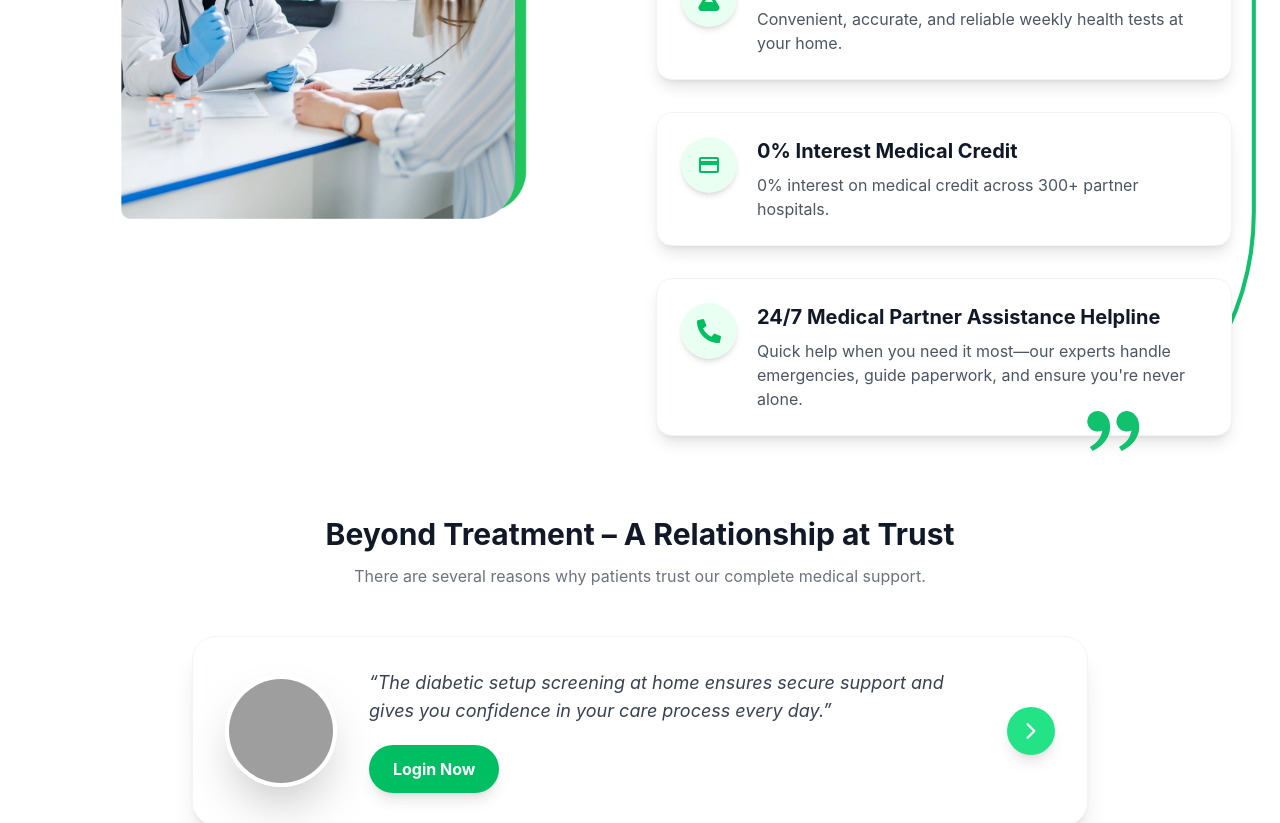
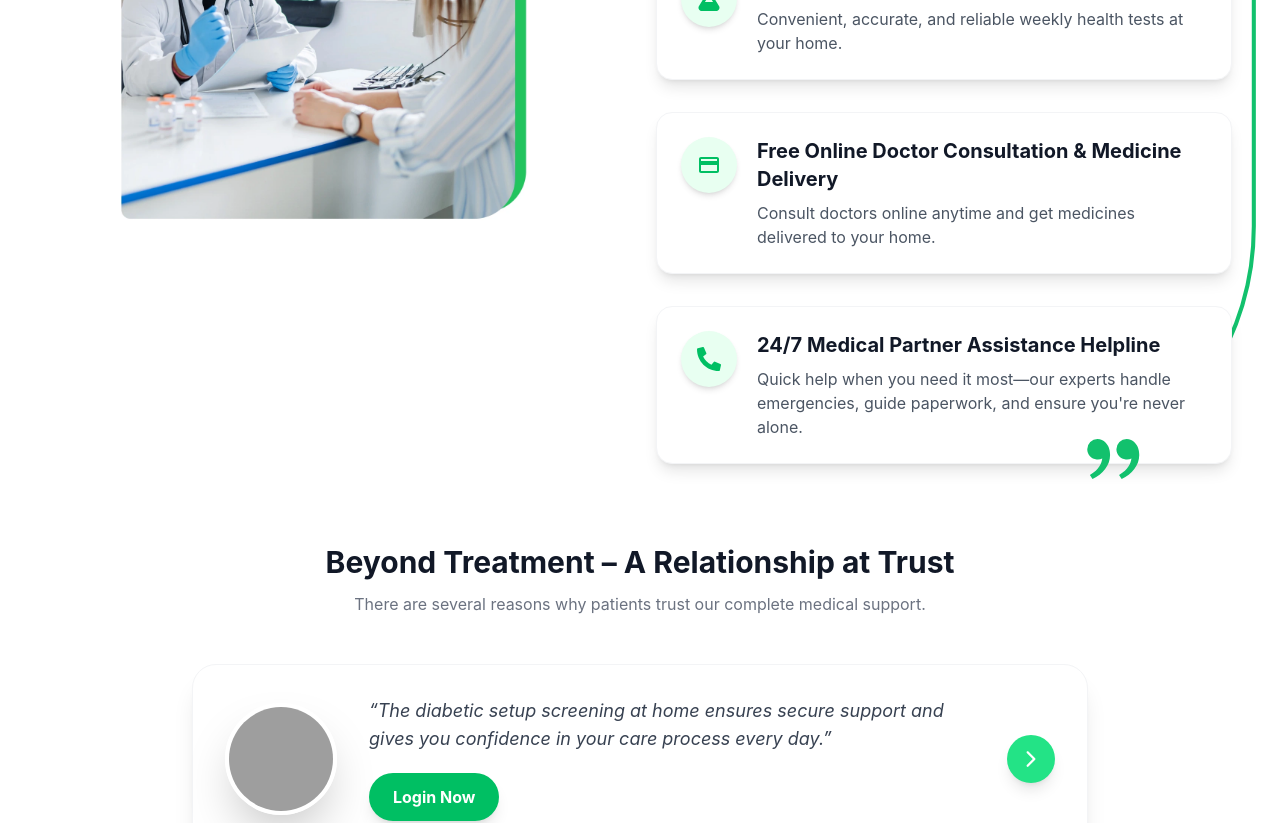
Before and after one commit to fuleswari220/healthcare-support-platform, a React (Vite) app: page / in a window 1280 px wide. Shown: the part 1340-2163 px from the top of the page. Built offline with nearby package versions, Linux system fonts and the light colour scheme; grey boxes are pictures that could not be loaded.

Commit message:
first commit

```diff
--- a/src/components/Hero.jsx
+++ b/src/components/Hero.jsx
@@ -25,9 +25,9 @@ const Hero = () => {
             </h1>
 
             <p className="mt-6 text-base sm:text-lg md:text-xl text-gray-200 max-w-2xl mx-auto lg:mx-0 leading-relaxed">
-          Free ambulance service up to 180 km, weekly diabetic screenings, 0% interest
-          medical credit — all built into one trusted healthcare membership.
+              Free ambulance service up to 180 km, weekly diabetic screenings, Free online doctor consultation, Medicine home delivery — all built into one trusted healthcare membership.
             </p>
+
 
             {/* BUTTONS */}
             <div className="mt-10 flex flex-col sm:flex-row gap-4 justify-center lg:justify-start">
--- a/src/components/MembershipBenefits.jsx
+++ b/src/components/MembershipBenefits.jsx
@@ -51,20 +51,30 @@ const MembershipFullSection = () => {
             </div>
           </div>
 
-          {/* Interest-Free Credit */}
+          {/* Online Doctor & Medicine Delivery */}
           <div className="bg-white rounded-2xl shadow-lg p-6 border-l-4 border-green-500 hover:shadow-xl transition-all duration-300 h-full flex flex-col">
             <div className="text-green-600 text-4xl mb-4">
-              <FaCreditCard className="inline" />
+              <FaStethoscope className="inline" />
             </div>
-            <h3 className="text-xl font-bold text-gray-800 mb-3">0% Interest Credit</h3>
-            <p className="text-gray-600 flex-grow">Interest-free financial support for all hospital treatments and medical procedures</p>
+
+            <h3 className="text-xl font-bold text-gray-800 mb-3">
+              Free Online Doctor Consultation
+            </h3>
+
+            <p className="text-gray-600 flex-grow">
+              Connect with certified doctors anytime for free and get expert medical guidance.
+            </p>
+
             <div className="mt-4 bg-green-50 rounded-lg p-3">
               <p className="text-sm text-green-700 font-semibold flex items-center">
-                <FaCheck className="mr-2" /> No Hidden Charges
+                <FaCheck className="mr-2" /> Medicine Home Delivery
               </p>
-              <p className="text-xs text-green-600 ml-5">Transparent pricing always</p>
+              <p className="text-xs text-green-600 ml-5">
+                Fast, reliable medicine delivery to your door.
+                 </p>
             </div>
           </div>
+
 
           {/* Hospital Network */}
           <div className="bg-white rounded-2xl shadow-lg p-6 border-l-4 border-green-500 hover:shadow-xl transition-all duration-300 h-full flex flex-col">
@@ -124,13 +134,13 @@ const MembershipFullSection = () => {
           </p>
           <div className="flex flex-col sm:flex-row gap-6 justify-center">
             <button
-            onClick={() => window.open("https://mlsupport.org/ML_support/Customer/login.php", "_blank")}
-            className="bg-green-600 hover:bg-green-700 text-white px-12 py-5 rounded-xl font-bold text-xl shadow-xl transition-all hover:shadow-2xl hover:scale-105">
+              onClick={() => window.open("https://mlsupport.org/ML_support/Customer/login.php", "_blank")}
+              className="bg-green-600 hover:bg-green-700 text-white px-12 py-5 rounded-xl font-bold text-xl shadow-xl transition-all hover:shadow-2xl hover:scale-105">
               Activate Lifetime Membership
             </button>
             <button
-            onClick={() => window.location.href = "/contact"}
-            className="bg-white hover:bg-green-50 text-green-700 border-2 border-green-600 px-12 py-5 rounded-xl font-bold text-xl transition-all flex items-center justify-center gap-3">
+              onClick={() => window.location.href = "/contact"}
+              className="bg-white hover:bg-green-50 text-green-700 border-2 border-green-600 px-12 py-5 rounded-xl font-bold text-xl transition-all flex items-center justify-center gap-3">
               <FaHeadset className="text-xl" />
               Connect With Us
             </button>
--- a/src/components/WhyMLSupport.jsx
+++ b/src/components/WhyMLSupport.jsx
@@ -6,11 +6,28 @@ import appointment from "../assets/doctorappointment.webp";
 
 const WhyMLSupport = () => {
   const benefits = [
-    { title: "Free Ambulance Service in Kolkata", desc: "Our 24×7 fully equipped team ensures safe, reliable ambulance support for any routine or emergency need in Kolkata.", icon: <FaAmbulance className="text-[#00bf63] text-2xl" /> },
-    { title: "Weekly Diabetic & Health Tests at Home", desc: "Convenient, accurate, and reliable weekly health tests at your home.", icon: <FaFlask className="text-[#00bf63] text-2xl" /> },
-    { title: "0% Interest Medical Credit", desc: "0% interest on medical credit across 300+ partner hospitals.", icon: <MdCreditCard className="text-[#00bf63] text-2xl" /> },
-    { title: "24/7 Medical Partner Assistance Helpline", desc: "Quick help when you need it most—our experts handle emergencies, guide paperwork, and ensure you're never alone.", icon: <FaPhoneAlt className="text-[#00bf63] text-2xl" /> },
+    {
+      title: "Free Ambulance Service in Kolkata",
+      desc: "Our 24×7 fully equipped team ensures safe, reliable ambulance support for any routine or emergency need in Kolkata.",
+      icon: <FaAmbulance className="text-[#00bf63] text-2xl" />
+    },
+    {
+      title: "Weekly Diabetic & Health Tests at Home",
+      desc: "Convenient, accurate, and reliable weekly health tests at your home.",
+      icon: <FaFlask className="text-[#00bf63] text-2xl" />
+    },
+    {
+      title: "Free Online Doctor Consultation & Medicine Delivery",
+      desc: "Consult doctors online anytime and get medicines delivered to your home.",
+      icon: <MdCreditCard className="text-[#00bf63] text-2xl" />
+    },
+    {
+      title: "24/7 Medical Partner Assistance Helpline",
+      desc: "Quick help when you need it most—our experts handle emergencies, guide paperwork, and ensure you're never alone.",
+      icon: <FaPhoneAlt className="text-[#00bf63] text-2xl" />
+    },
   ];
+
 
   return (
     <section className="py-16 lg:py-24 bg-white">
--- a/src/pages/About.jsx
+++ b/src/pages/About.jsx
@@ -43,7 +43,7 @@ export default function About() {
                 <title>About ML Support | India's Trusted 24×7 Healthcare Assistance</title>
                 <meta
                     name="description"
-                    content="India's 1st all-in-one healthcare membership since 2020. 18,600+ families trust ML Support for free ambulance, diabetic care & 24×7 help."
+                    content="India's 1st all-in-one healthcare membership since 2020. 65,000+ families trust ML Support for free ambulance, diabetic care & 24×7 help."
                 />
             </Helmet>
 
@@ -59,7 +59,7 @@ export default function About() {
                             Our Mission – To Make <span className="text-green-300">Healthcare</span> Truly Accessible
                         </h1>
                         <p className="text-xl md:text-2xl max-w-3xl mx-auto opacity-95 font-light mb-8">
-                            India's first all-in-one healthcare membership providing free ambulance services, diagnostics, and 0% interest medical credit.
+                            India’s first all-in-one healthcare membership with free ambulance services, diagnostics, online doctor consultation, and medicine delivery.
                         </p>
 
                     </div>
@@ -74,9 +74,10 @@ export default function About() {
                             </div>
                             <div className="bg-white/10 backdrop-blur-md rounded-xl p-4 text-center border border-white/20">
                                 <Stethoscope className="w-8 h-8 mx-auto mb-2" />
-                                <p className="text-2xl md:text-3xl font-bold">0%</p>
-                                <p className="text-sm opacity-90">Medical Credit</p>
+                                <p className="text-2xl md:text-3xl font-bold">Free</p>
+                                <p className="text-sm opacity-90">Online Doctor Consultation</p>
                             </div>
+
                             <div className="bg-white/10 backdrop-blur-md rounded-xl p-4 text-center border border-white/20">
                                 <Clock className="w-8 h-8 mx-auto mb-2" />
                                 <p className="text-2xl md:text-3xl font-bold">24/7</p>
@@ -112,11 +113,12 @@ export default function About() {
                             <div className="space-y-6">
                                 <h2 className="text-3xl md:text-4xl font-bold text-gray-900">Making Healthcare a Guarantee, Not a Gamble</h2>
                                 <p className="text-lg text-gray-700 leading-relaxed">
-                                    Since 2020, ML Support Private Limited has stood for one promise - making quality healthcare
+                                    Since 2020, ML Support Private Limited has stood for one promise — making quality healthcare
                                     a guarantee, not a gamble. As India's first all-in-one healthcare membership, we provide
-                                    free ambulance services, diagnostics, and 0% interest medical credit, ensuring care is
-                                    always within reach.
+                                    free ambulance services, diagnostics, free online doctor consultation, and medicine home delivery,
+                                    ensuring care is always within reach.
                                 </p>
+
                                 <p className="text-lg text-gray-700 leading-relaxed">
                                     India - the land of the Charaka, Sushruta, and Ayurveda with Sanjivani potential, has shown
                                     the world the efficiency of Medical Science and has been propagating the same even today.
@@ -139,7 +141,7 @@ export default function About() {
                                     <div className="flex items-center gap-3">
                                         <Users className="w-8 h-8" />
                                         <div>
-                                            <p className="text-2xl font-bold">18,600+</p>
+                                            <p className="text-2xl font-bold">65,000+</p>
                                             <p className="text-sm">Families Trust Us</p>
                                         </div>
                                     </div>
@@ -178,8 +180,9 @@ export default function About() {
                                     <div className="text-center p-4">
                                         <CreditCard className="w-12 h-12 text-green-600 mx-auto mb-4" />
                                         <h3 className="font-semibold text-lg mb-2">Affordable Care</h3>
-                                        <p className="text-gray-600">0% interest medical credit</p>
+                                        <p className="text-gray-600">Free online doctor consultation & medicine delivery</p>
                                     </div>
+
                                 </div>
                             </div>
                         </div>
@@ -200,7 +203,7 @@ export default function About() {
                                 <div className="relative w-48 h-48 rounded-full bg-green-50 border-4 border-green-100 shadow-lg flex flex-col items-center justify-center mb-4
                               ring-2 ring-green-200 ring-offset-2">
                                     <Users className="w-8 h-8 text-green-600 mb-2" />
-                                    <p className="text-xl font-bold text-green-700">18,600+</p>
+                                    <p className="text-xl font-bold text-green-700">65,000+</p>
                                 </div>
                                 <p className="text-gray-600 font-medium">Families Trust Us</p>
                             </div>
@@ -240,7 +243,7 @@ export default function About() {
                             <div className="grid md:grid-cols-2 gap-6">
                                 <div className="space-y-4">
                                     {[
-                                        "18,600+ families trust us as their healthcare partner",
+                                        "65,000+ families trust us as their healthcare partner",
                                         "Partnered with 300+ hospitals across India",
                                         "Delivered thousands of free ambulance transfers"
                                     ].map((item, index) => (
@@ -362,10 +365,13 @@ export default function About() {
                                 <div className="text-center">
                                     <p className="text-2xl font-bold">Free</p>
                                     <p className="text-green-200 text-sm">Ambulance Service</p>
-                                </div> <div className="text-center">
-                                    <p className="text-2xl font-bold">0% Interest</p>
-                                    <p className="text-green-200 text-sm">Medical Credit</p>
-                                </div> <div className="text-center">
+                                </div>
+                                <div className="text-center">
+                                    <p className="text-2xl font-bold">Free</p>
+                                    <p className="text-green-200 text-sm">Online Doctor Consultation</p>
+                                </div>
+
+                                <div className="text-center">
                                     <p className="text-2xl font-bold">24×7</p>
                                     <p className="text-green-200 text-sm">Medical Support</p>
                                 </div>
--- a/src/pages/Blog.jsx
+++ b/src/pages/Blog.jsx
@@ -32,12 +32,12 @@ export default function Blog() {
     },
     {
       id: 3,
-      title: "0% Interest Medical Credit: How We Treated My Mother Without Selling Gold",
-      excerpt: "When hospital bills crossed ₹4.2 lakh, ML Support gave instant 0% interest credit. Here's exactly how it worked.",
+      title: "Free Online Doctor Consultation: How ML Support Helped My Mother Instantly",
+      excerpt: "When my mother needed urgent medical guidance at night, ML Support’s free online doctor consultation helped us avoid panic and take the right steps.",
       date: "November 5, 2025",
       readTime: "6 min",
-      category: "Financial Help",
-      slug: "/blog/zero-interest-medical-credit",
+      category: "Healthcare Support",
+      slug: "/blog/free-online-doctor-consultation",
       author: "Anita Patel",
       image: "https://images.unsplash.com/photo-1554224266-6b49e47a1c0d?ixlib=rb-4.0.3&auto=format&fit=crop&w=1200&h=600&q=80"
     },
@@ -158,7 +158,7 @@ export default function Blog() {
       {/* Hero */}
       <section className="bg-emerald-50 py-24">
         <div className="max-w-6xl mx-auto px-6 text-center">
-          <h1 className="text-4xl md:text-5xl font-bold text-gray-900 mb-4">
+          <h1 className="text-4xl md:text-5xl font-bold text-gray-900 mb-4 mt-8">
             ML Support <span className="text-emerald-600">Blog</span>
           </h1>
           <p className="text-lg text-gray-700 max-w-2xl mx-auto">
@@ -228,11 +228,10 @@ export default function Blog() {
               <button
                 onClick={() => goToPage(currentPage - 1)}
                 disabled={currentPage === 1}
-                className={`px-5 py-3 rounded-lg flex items-center gap-2 font-medium transition-all duration-200 ${
-                  currentPage === 1
+                className={`px-5 py-3 rounded-lg flex items-center gap-2 font-medium transition-all duration-200 ${currentPage === 1
                     ? "bg-gray-200 text-gray-400 cursor-not-allowed"
                     : "bg-emerald-600 text-white hover:bg-emerald-700 shadow-md hover:shadow-emerald-500/25"
-                }`}
+                  }`}
               >
                 <ChevronLeft className="w-5 h-5" /> Previous
               </button>
@@ -241,11 +240,10 @@ export default function Blog() {
                 <button
                   key={i + 1}
                   onClick={() => goToPage(i + 1)}
-                  className={`w-12 h-12 rounded-lg font-bold transition-all duration-200 ${
-                    currentPage === i + 1
+                  className={`w-12 h-12 rounded-lg font-bold transition-all duration-200 ${currentPage === i + 1
                       ? "bg-emerald-600 text-white shadow-lg scale-105"
                       : "bg-gray-100 text-gray-700 hover:bg-emerald-100 hover:shadow-md"
-                  }`}
+                    }`}
                 >
                   {i + 1}
                 </button>
@@ -254,11 +252,10 @@ export default function Blog() {
               <button
                 onClick={() => goToPage(currentPage + 1)}
                 disabled={currentPage === totalPages}
-                className={`px-5 py-3 rounded-lg flex items-center gap-2 font-medium transition-all duration-200 ${
-                  currentPage === totalPages
+                className={`px-5 py-3 rounded-lg flex items-center gap-2 font-medium transition-all duration-200 ${currentPage === totalPages
                     ? "bg-gray-200 text-gray-400 cursor-not-allowed"
                     : "bg-emerald-600 text-white hover:bg-emerald-700 shadow-md hover:shadow-emerald-500/25"
-                }`}
+                  }`}
               >
                 Next <ChevronRight className="w-5 h-5" />
               </button>
--- a/src/pages/Contact.jsx
+++ b/src/pages/Contact.jsx
@@ -20,7 +20,7 @@ const Contact = () => {
       {/* Hero Section */}
       <section className="pt-24 pb-16 bg-gradient-to-br from-emerald-50 via-white to-green-50">
         <div className="max-w-7xl mx-auto px-6 text-center">
-          <div className="inline-flex items-center gap-3 bg-emerald-100 text-emerald-800 rounded-full px-6 py-3 text-sm font-semibold mb-8 shadow-md">
+          <div className="inline-flex items-center gap-3 bg-emerald-100 text-emerald-800 rounded-full px-6 py-3 text-sm font-semibold mb-8 shadow-md mt-8">
             <Phone className="w-5 h-5" />
             24×7 Emergency Helpline: <span className="font-bold mx-1">+91-626-266-6631</span>
           </div>
--- a/src/pages/FAQ.jsx
+++ b/src/pages/FAQ.jsx
@@ -24,7 +24,7 @@ export default function FAQ() {
         },
         {
             q: "What does my membership include?",
-            a: "Your ML Support membership gives you: <strong>Unlimited free ambulance transfers (180 km)</strong>, <strong>weekly diabetic screenings at home</strong>, <strong>0% interest medical credit</strong>, <strong>300+ partner hospitals for cashless treatment</strong>, <strong>medicine home delivery</strong>, <strong>post-discharge care</strong>, <strong>TPA billing support</strong>, and <strong>24×7 emergency helpline</strong> — everything in one plan!"
+            a: "Your ML Support membership gives you: <strong>Unlimited free ambulance transfers (180 km)</strong>, <strong>weekly diabetic screenings at home</strong>, <strong>free online doctor consultation</strong>, <strong>medicine home delivery</strong>, <strong>300+ partner hospitals for cashless treatment</strong>, <strong>post-discharge care</strong>, <strong>TPA billing support</strong>, and <strong>24×7 emergency helpline</strong> — everything in one plan!"
         },
         {
             q: "What health check-ups are included every week?",
@@ -34,14 +34,14 @@ export default function FAQ() {
             q: "How do I access my plan?",
             a: "Super simple! <strong>1) Call 24×7 helpline (+91-626-266-6631)</strong> for instant ambulance or help. <strong>2) Use member app/login</strong> at ml-support.org to book tests, track services. <strong>3) Show membership card</strong> at partner hospitals for cashless treatment. We're always one call away!"
         },
-        {
-            q: "How does the 0% interest medical credit work?",
-            a: "If hospital bills exceed your insurance or savings, we instantly provide 0% interest credit so you can get treatment without delay. We settle directly with the hospital — you repay comfortably over time with no interest or stress."
-        },
-        {
-            q: "Do you offer cashless treatment?",
-            a: "Yes! Members enjoy cashless admission and treatment at our network of 300+ partner hospitals across India. We also coordinate with your insurance for maximum coverage."
-        },
+        // {
+        //     q: "How does the 0% interest medical credit work?",
+        //     a: "If hospital bills exceed your insurance or savings, we instantly provide 0% interest credit so you can get treatment without delay. We settle directly with the hospital — you repay comfortably over time with no interest or stress."
+        // },
+        // {
+        //     q: "Do you offer cashless treatment?",
+        //     a: "Yes! Members enjoy cashless admission and treatment at our network of 300+ partner hospitals across India. We also coordinate with your insurance for maximum coverage."
+        // },
         {
             q: "Can I use ML Support outside Kolkata?",
             a: "Absolutely. You get ambulance support, hospital coordination, medicine delivery, out-of-state treatment assistance, and 24×7 helpline access anywhere in India."
@@ -94,7 +94,7 @@ export default function FAQ() {
             {/* Hero Section */}
             <section className="pt-24 pb-16 bg-gradient-to-br from-emerald-50 via-white to-green-50">
                 <div className="max-w-4xl mx-auto px-6 text-center">
-                    <div className="inline-flex items-center gap-3 bg-emerald-100 text-emerald-800 rounded-full px-6 py-3 text-sm font-semibold mb-8 shadow-md">
+                    <div className="inline-flex items-center gap-3 bg-emerald-100 text-emerald-800 rounded-full px-6 py-3 text-sm font-semibold mb-8 shadow-md mt-8">
                         <Shield className="w-5 h-5" />
                         Trusted by 65,000+ Families Across India
                     </div>
@@ -160,7 +160,7 @@ export default function FAQ() {
                         </div>
                         <div className="bg-emerald-50 rounded-2xl p-6">
                             <Phone className="w-12 h-12 text-emerald-600 mx-auto mb-3" />
-                            <p className="text-3xl font-bold text-gray-900">5 min</p>
+                            <p className="text-3xl font-bold text-gray-900">30 s</p>
                             <p className="text-gray-600 mt-1">Avg Response Time</p>
                         </div>
                     </div>
--- a/src/pages/Home.jsx
+++ b/src/pages/Home.jsx
@@ -17,8 +17,12 @@ const Home = () => {
     <>
       <Helmet>
         <title>ML Support | 24×7 Ambulance & Complete Healthcare in Kolkata</title>
-        <meta name="description" content="Free ambulance up to 180 km, diabetic tests, 0% medical credit, and 300+ hospital tie-ups. Trusted by 18,600+ families across India." />
+        <meta
+          name="description"
+          content="Free ambulance up to 180 km, diabetic tests, free online doctor consultation, medicine home delivery, and 300+ hospital tie-ups. Trusted by 18,600+ families across India."
+        />
       </Helmet>
+
       {/* <EmergencyBanner /> */}
 
       <Navbar />
--- a/src/pages/Hospital.jsx
+++ b/src/pages/Hospital.jsx
@@ -250,7 +250,7 @@ export default function HospitalNetwork() {
         {/* Hero Section */}
         <section className="pt-24 pb-16 bg-gradient-to-br from-emerald-50 via-white to-green-50">
           <div className="max-w-7xl mx-auto px-6 text-center">
-            <div className="inline-flex items-center gap-3 bg-emerald-100 text-emerald-800 rounded-full px-6 py-3 text-sm font-semibold mb-8 shadow-md">
+            <div className="inline-flex items-center gap-3 bg-emerald-100 text-emerald-800 rounded-full px-6 py-3 text-sm font-semibold mb-8 shadow-md mt-8">
               <Shield className="w-5 h-5" />
               Trusted Healthcare Network Across India
             </div>
@@ -276,7 +276,7 @@ export default function HospitalNetwork() {
               </div>
               <div className="bg-white rounded-2xl p-6 shadow-lg border border-gray-200">
                 <Users className="w-8 h-8 text-emerald-600 mx-auto mb-3" />
-                <p className="text-2xl font-bold text-gray-900">64.6K+</p>
+                <p className="text-2xl font-bold text-gray-900">65+K</p>
                 <p className="text-gray-600">Families</p>
               </div>
               <div className="bg-white rounded-2xl p-6 shadow-lg border border-gray-200">
--- a/src/pages/Membership.jsx
+++ b/src/pages/Membership.jsx
@@ -15,9 +15,9 @@ const Membership = () => {
       {/* Hero Section */}
       <section className="pt-24 pb-16 bg-gradient-to-br from-emerald-50 via-white to-green-50">
         <div className="max-w-7xl mx-auto px-6 text-center">
-          <div className="inline-flex items-center gap-3 bg-emerald-100 text-emerald-800 rounded-full px-6 py-3 text-sm font-semibold mb-8 shadow-md">
+          <div className="inline-flex items-center gap-3 bg-emerald-100 text-emerald-800 rounded-full px-6 py-3 text-sm font-semibold mb-8 shadow-md mt-8 ">
             <Shield className="w-5 h-5" />
-            Trusted by <span className="font-bold mx-1">18,600+</span> Families in Kolkata & Across India
+            Trusted by <span className="font-bold mx-1">65,000+</span> Families in Kolkata & Across India
           </div>
 
           <h1 className="text-5xl md:text-6xl font-extrabold text-gray-900 leading-tight">
```
Also changed, not shown: src/components/Footer.jsx (+6 -3 lines), src/pages/ServicesPage.jsx (+8 -8 lines). Lines whose indentation alone changed are shown as unchanged.
